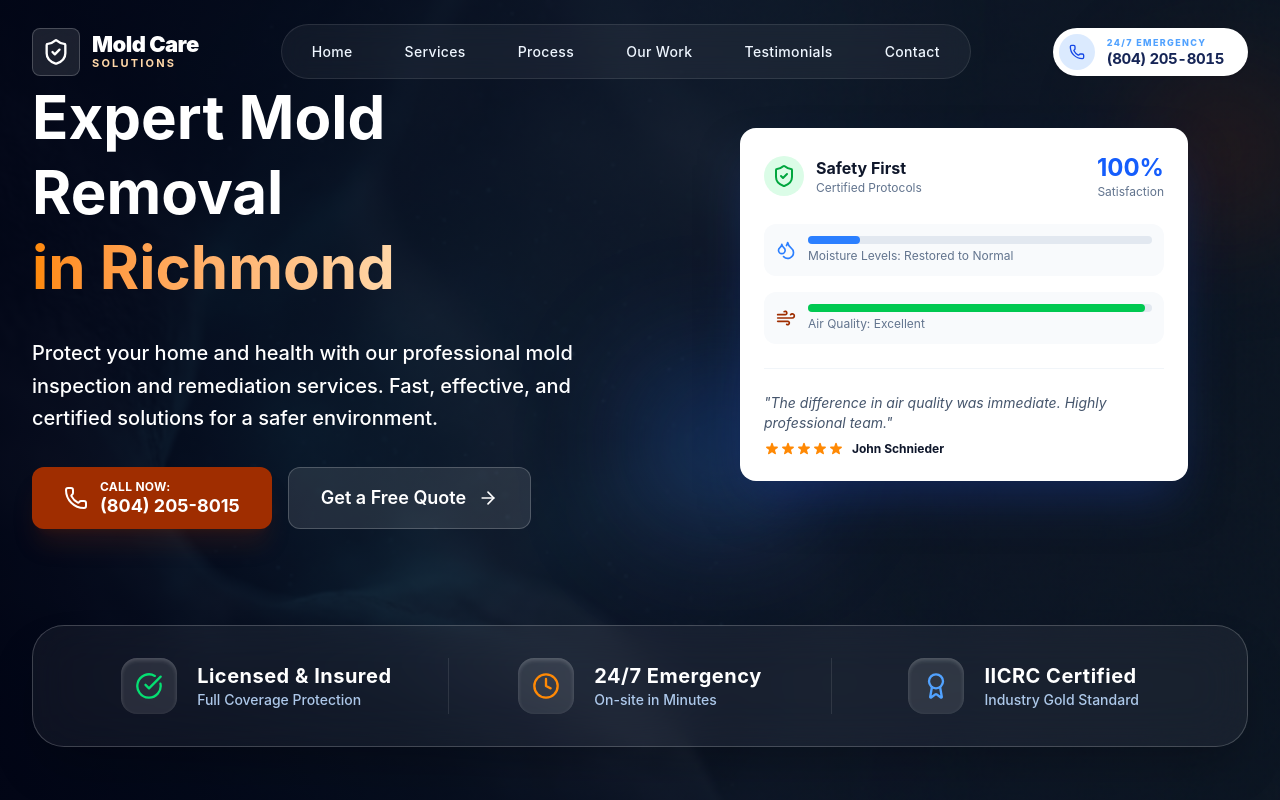
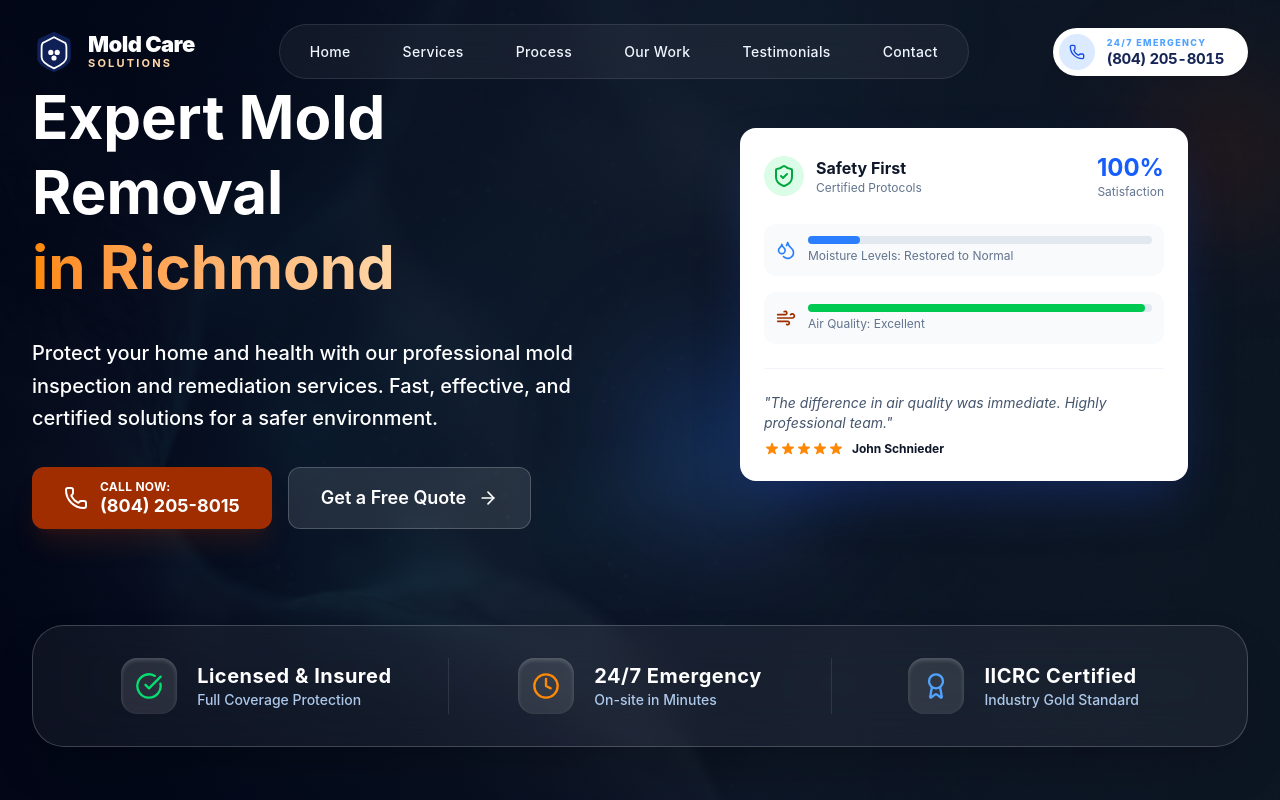
Before and after one commit to itstriche-alt/Working, a Next.js app: page / in a window 1280 px wide. Shown: the top 800 px of the page. Built offline with nearby package versions, Linux system fonts and the light colour scheme; a web font is replaced by a local one.

Commit message:
feat: add real logo SVG to navbar and footer

```diff
--- a/src/components/Footer.tsx
+++ b/src/components/Footer.tsx
@@ -2,6 +2,7 @@
 
 import { ICONS, COMPANY_INFO } from '../constants';
 import Link from 'next/link';
+import Image from 'next/image';
 
 export default function Footer() {
   return (
@@ -12,10 +13,14 @@ export default function Footer() {
           {/* Brand Column */}
           <div className="col-span-1 sm:col-span-2 lg:col-span-2 space-y-4">
             <div className="flex items-center gap-3">
-              {/* Logo Image Placeholder */}
-              <div className="w-12 h-12 flex-shrink-0 bg-slate-900 rounded-lg flex items-center justify-center border border-slate-800 overflow-hidden">
-                {/* Replace this div or the icon inside with your actual <Image src="/logo.png" /> */}
-                <ICONS.ShieldCheck className="w-7 h-7 text-blue-500" />
+              <div className="w-11 h-11 flex-shrink-0">
+                <Image
+                  src="/logo.svg"
+                  alt="Mold Care Solutions logo"
+                  width={44}
+                  height={44}
+                  className="w-full h-full object-contain"
+                />
               </div>
               <div className="flex flex-col">
                 <span className="text-[22px] font-black text-white leading-none tracking-tight">
--- a/src/components/Navbar.tsx
+++ b/src/components/Navbar.tsx
@@ -3,6 +3,7 @@
 import { useState, useEffect } from 'react';
 import Link from 'next/link';
 import { m, AnimatePresence } from 'motion/react';
+import Image from 'next/image';
 import { ICONS, COMPANY_INFO } from '../constants';
 
 export default function Navbar() {
@@ -47,10 +48,15 @@ export default function Navbar() {
           <div className="flex justify-between items-center">
             {/* Logo */}
             <Link href="#" className="flex items-center gap-3 group relative z-50">
-              {/* Logo Image Placeholder */}
-              <div className={`w-12 h-12 flex-shrink-0 rounded-lg flex items-center justify-center overflow-hidden transition-all duration-300 ${scrolled || isOpen ? 'bg-white shadow-sm border border-slate-100' : 'bg-white/10 backdrop-blur-md border border-white/20'}`}>
-                {/* Replace this div or the icon inside with your actual <Image src="/logo.png" /> */}
-                <ICONS.ShieldCheck className={`w-7 h-7 ${scrolled || isOpen ? 'text-blue-600' : 'text-white'}`} />
+              <div className="w-11 h-11 flex-shrink-0 flex items-center justify-center">
+                <Image
+                  src="/logo.svg"
+                  alt="Mold Care Solutions logo"
+                  width={44}
+                  height={44}
+                  className="w-full h-full object-contain"
+                  priority
+                />
               </div>
               <div className="flex flex-col justify-center">
                 <span className={`text-[22px] font-black tracking-tight leading-none transition-colors duration-300 ${scrolled || isOpen ? 'text-slate-900' : 'text-white'
```
Also changed, not shown: public/logo.svg (added).
